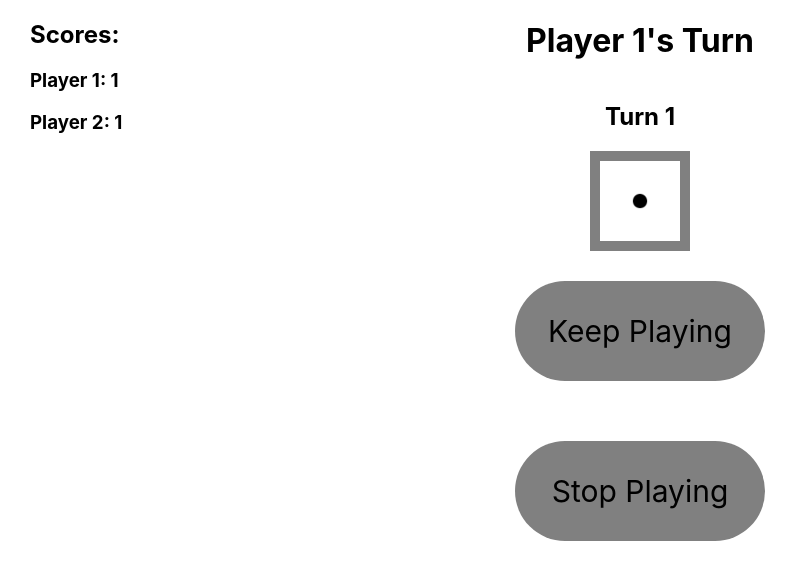
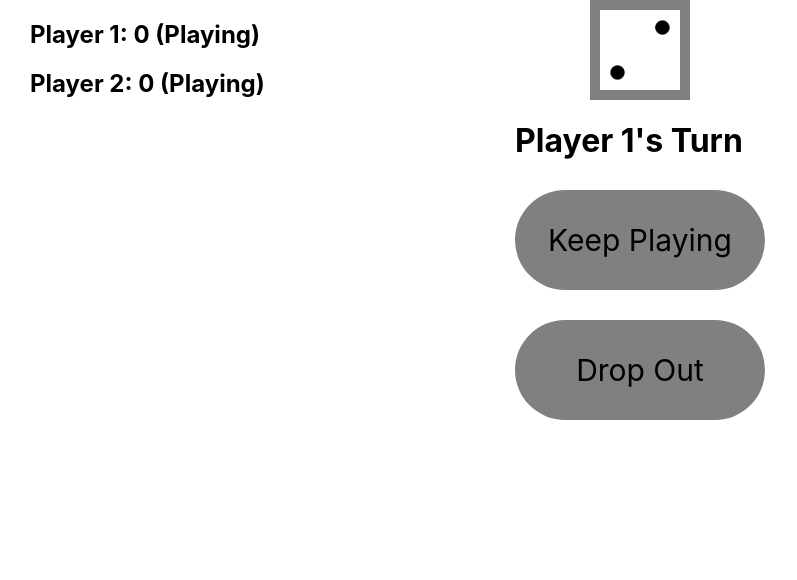
Before and after one commit to KCsup/GreedyPig, a Next.js app: page /game in a window 1280 px wide. Both pictures are taken after a click on the link "Start Game". Shown: the top 580 px of the page, without its empty margins (0-797 px from the left). Built offline with nearby package versions, Linux system fonts and the light colour scheme.

Commit message:
GAME WORKS LETS GOOOOOO

```diff
--- a/pages/game.tsx
+++ b/pages/game.tsx
@@ -1,5 +1,4 @@
 import { NextPage } from "next";
-import Head from "next/head";
 import { useState } from "react";
 import Die from "../components/Die";
 import styles from "../styles/Game.module.scss";
@@ -21,6 +20,7 @@ const Game: NextPage = () => {
 
     const playerCount = 2
 
+    // Constant
     const [players, setPlayers] = useState(() => {
         let players: Player[] = []
         for(let i = 0; i < playerCount; i++) players.push(new Player(i, 0))
@@ -28,117 +28,121 @@ const Game: NextPage = () => {
         return players
     })
 
+    // Round Based
     const [roll, setRoll] = useState(0)
-    const [turn, setTurn] = useState(0)
-    const [turnNumber, setTurnNumber] = useState(1)
-    const [over, setOver] = useState(false)
-    const [gained, setGained] = useState(0)
-    const [started, setStarted] = useState(false)
+    const [playerTurn, setPlayerTurn] = useState(0)
+    const [round, setRound] = useState(1)
 
-    const anyPlaying = () => {
-        let any = false
+    // Game State
+    const [roundOver, setRoundOver] = useState(false)
+    const [gameStarted, setGameStarted] = useState(false)
 
-        for(const player of players) if(player.playing) any = true
+    // Temp
+    const [roundGain, setRoundGain] = useState(0)
+
+    const newRoll = (currentGain: number) => {
+        const newRoll = Math.floor(Math.random() * 6) + 1
+        setRoll(newRoll)
+        setRoundGain(currentGain + newRoll)
+
+        return newRoll
+    }
+
+    const nextTurn = () => {
+        let newTurn = playerTurn + 1
+
+        if(newTurn == playerCount) {
+            newTurn = 0
+            let nRoll = newRoll(roundGain)
+
+            if(nRoll == 4) {
+                let newPlayers = [...players]
+                for(let player of newPlayers)
+                    if(player.playing) player.score -= roundGain
+
+                setPlayers(newPlayers)
+                setRoundOver(true)
+            }
+        }
+
+        setPlayerTurn(newTurn)
+
+        return newTurn
+    }
+
+    const anyPlaying = (p: Player[]) => {
+        let any = false;
+        for(let player of p)
+            if(player.playing) {
+                any = true
+                break
+            }
 
         return any
     }
 
-    const nextTurn = () => {
-        if(!anyPlaying) {
-            setOver(true)
-            return
-        }
-
-        let newTurn = turn + 1
-        while(players[newTurn] == undefined || !players[newTurn].playing) {
-            if(newTurn >= playerCount) newTurn = 0
-            else newTurn += 1
-        }
-
-        setTurn(newTurn)
-    }
-
-    const nextRoll = () => {
-        const newRoll = Math.floor(Math.random() * 6) + 1
-        setRoll(newRoll)
-
-        if(newRoll == 4) {
-            let newPlayers = [...players]
-            for(let player of newPlayers) {
-                if(!player.playing) return
-
-                player.score -= gained
-            }
-
-            setPlayers(newPlayers)
-            setOver(true)
-        }
-        else {
-            let newPlayers = [...players]
-            for(let player of newPlayers) {
-                if(!player.playing) return
-
-                player.score += newRoll
-            }
-
-            setPlayers(newPlayers)
-            setGained(gained + newRoll)
-        }
-    }
-
     return (
         <div className={styles.container}>
-            <Head>
-                <title>Game</title>
-                <link rel="icon" href="/favicon.ico" />
-            </Head>
+            <Die roll={roll} />
 
             <div className={styles.scoreboard}>
-                <h2>Scores:</h2>
                 {players.map(player => {
-                    return <h3>Player {player.id + 1}: {player.score}</h3>
+                    return <h2>Player {player.id + 1}: {player.score} ({player.playing ? "Playing" : "Not Playing"})</h2>
                 })}
             </div>
 
-            <h1>Player {turn + 1}'s Turn</h1>
-            <h2>Turn {turnNumber}</h2>
+            {gameStarted ?
+                roundOver ? (
+                    <div>
+                        <a className={styles.button} onClick={() => {
+                            let newPlayers = [...players]
+                            for(let p of newPlayers)
+                                if(!p.playing) p.playing = true
 
-            <Die roll={roll} />
+                            setPlayers(newPlayers)
+                            setRoundGain(0)
+                            setRoundOver(false)
+                            setPlayerTurn(0)
+                            newRoll(0)
+                        }}>Next Round</a>
+                    </div>
+                ) : (
+                    <div>
+                        <h1>Player {playerTurn + 1}'s Turn</h1>
+                        <a className={styles.button} onClick={() => {
+                            let newPlayers = [...players]
+                            newPlayers[playerTurn].score += roll
 
-            <a className={started ? styles.hidden : styles.button} onClick={() => {
-                nextRoll()
-                setStarted(true)
-            }}>Start Game</a>
+                            setPlayers(newPlayers)
 
-            {/* <a className={started ? over ? styles.over : styles.button : styles.hidden} onClick={() => {
-                if(over) return
+                            let newTurn = nextTurn()
+                        }}>Keep Playing</a>
 
-                nextRoll()
+                        <a className={styles.button} onClick={() => {
+                            let newPlayers = [...players]
+                            newPlayers[playerTurn].playing = false
 
+                            if(!anyPlaying(newPlayers)) {
+                                setRoundOver(true)
+                            } else {
+                                let newTurn = nextTurn()
+                                while(!newPlayers[newTurn].playing) {
+                                    newTurn = nextTurn()
+                                }
+                            }
 
-            }}>Roll</a> */}
-
-            <a className={started ? over ? styles.hidden : styles.button : styles.hidden } onClick={() => {
-                // if(over) return
-
-                nextTurn()
-            }}>Keep Playing</a>
-
-
-            <a className={started ? over ? styles.hidden : styles.button : styles.hidden } onClick={() => {
-                // if(over) return
-                let newPlayers = [...players]
-                newPlayers[turn].playing = false
-
-                setPlayers(newPlayers)
-                nextTurn()
-            }}>Stop Playing</a>
-            <a className={over ? styles.button : styles.hidden} onClick={() => {
-                nextRoll()
-                setOver(false)
-                setGained(0)
-            }}>Next Turn</a>
-            <h2 className={over ? styles.pig : styles.hidden}>Greedy Pig!</h2>
+                            setPlayers(newPlayers)
+                        }}>Drop Out</a>
+                    </div>
+                ) : (
+                    <div>
+                        <a className={styles.button} onClick={() => {
+                            setGameStarted(true)
+                            newRoll(0)
+                        }}>Start Game</a>
+                    </div>
+                )
+            }
         </div>
     )
 }
```
